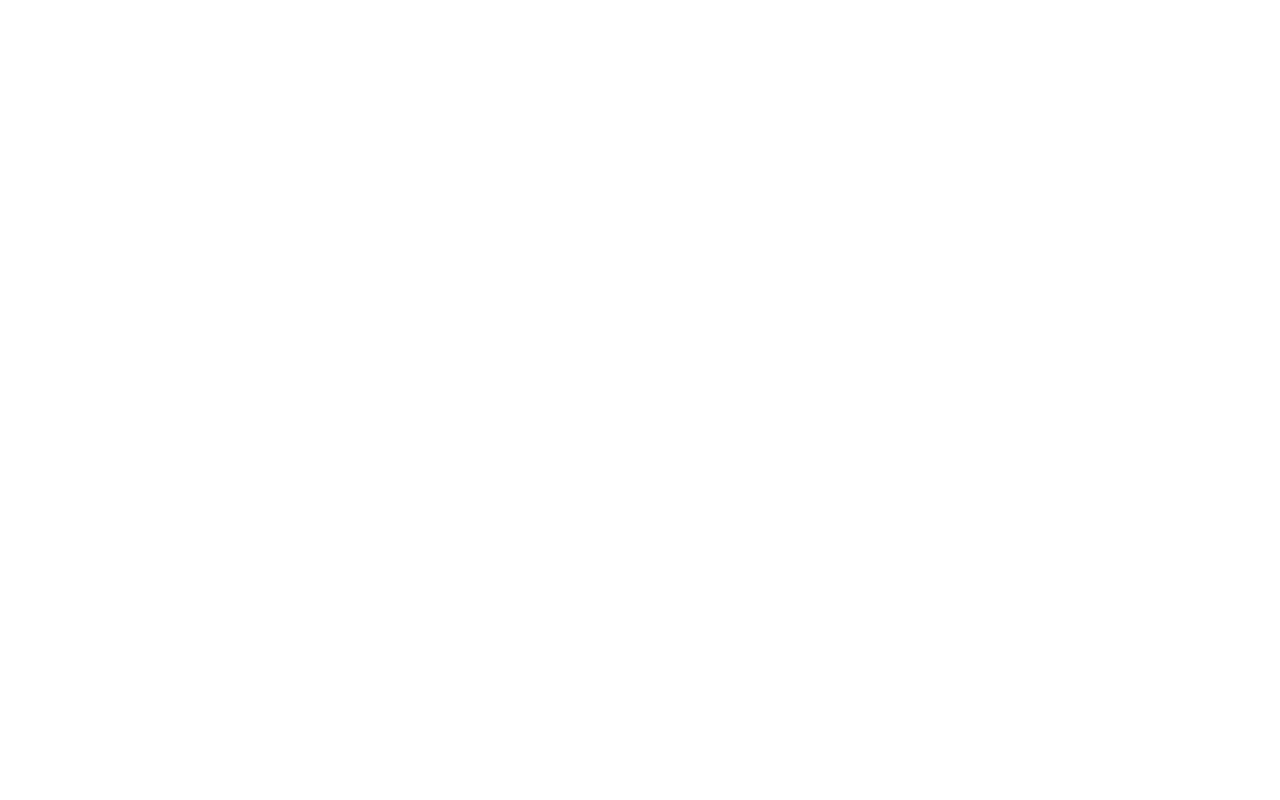
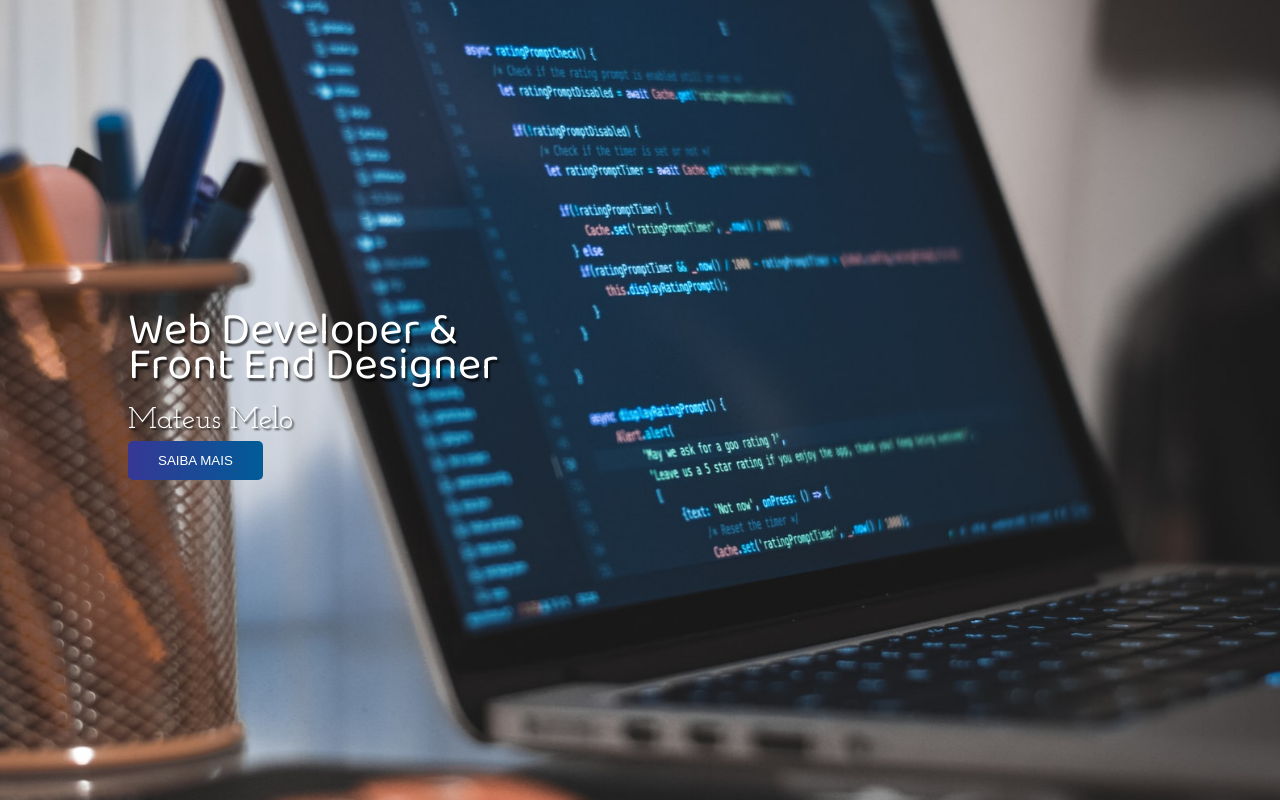
Before and after one commit to matmelo07/portifolio, a plain HTML site: page index.html in a window 1280 px wide. Drawn offline with Linux system fonts and the light colour scheme.

Commit message:
:package: header

```diff
--- a/index.html
+++ b/index.html
@@ -5,9 +5,26 @@
     <meta http-equiv="X-UA-Compatible" content="IE=edge">
     <meta name="viewport" content="width=device-width, initial-scale=1.0">
     <link rel="stylesheet" href="style.css">
-    <title>Portifolio</title>
+    <link rel="apple-touch-icon" sizes="180x180" href="imagens/apple-touch-icon.png">
+    <link rel="icon" type="image/png" sizes="32x32" href="imagens/favicon-32x32.png">
+    <link rel="icon" type="image/png" sizes="16x16" href="imagens/favicon-16x16.png">
+    <link rel="manifest" href="/site.webmanifest">
+    <title>Portfolio</title>
 </head>
 <body>
+    <div class="container">
+        <header>
+            <div class="img-wrapper">
+                <img src="./imagens/bg4.jpg" alt="">
+            </div>
+            <div class="banner">
+                <h1>web developer & </br>front end designer</h1>
+                <p>mateus melo</p>
+                <button>saiba mais</button>
+            </div>
+        </header>
+    </div>
+
 
 </body>
 </html>
--- a/style.css
+++ b/style.css
@@ -1,2 +1,87 @@
 @import url('https://fonts.googleapis.com/css2?family=Baloo+Da+2:wght@400;500;600;700&family=Josefin+Slab:ital,wght@0,300;0,400;1,100;1,200;1,300&family=Mulish:ital,wght@0,200;0,300;1,200;1,300&display=swap');
-@import url( "https://cdnjs.cloudflare.com/ajax/libs/font-awesome/6.0.0-beta2/css/all.min.css")
+@import url( "https://cdnjs.cloudflare.com/ajax/libs/font-awesome/6.0.0-beta2/css/all.min.css");
+
+*{
+    margin: 0;
+    padding: 0;
+}
+
+header{
+    width: 100%;
+    height: 100vh;
+    overflow: hidden;
+    position: absolute;
+}
+.img-wrapper{
+    width: 100%;
+    height: 100%;
+}
+.img-wrapper img{
+    width: 100%;
+    height: 100%;
+    object-fit: cover;
+    animation: zoom 25s forwards;
+
+}
+@keyframes zoom{
+    0%{
+       transform: scale(1.3)
+    }
+    100%{
+        transform: scale(1)
+    }
+}
+.banner{
+    left: 10%;
+    bottom: 40%;
+    position: absolute;
+}
+.banner h1{
+    color: #fff;
+    font-family: 'baloo da 2',serif;
+    font-weight: 400;
+    line-height: 35px;
+    font-size: 45px;
+    text-transform: capitalize;
+    text-shadow: 2px 3px 2px rgba(0, 0, 0, 0.692);
+    animation: moveBanner 1.5s forwards;
+    opacity: 0;
+}
+@keyframes moveBanner{
+    0%{
+        transform: translateY(10rem) rotateY(-35deg);
+
+    }
+    100%{
+        transform: translateY(0);
+        opacity: 1;
+    }
+}
+.banner p{
+    color: #fff;
+    text-transform: capitalize;
+    margin-top: 20px;
+    font-size: 30px;
+    font-family: 'Josefin Slab',serif ;
+    text-shadow: 2px 2px 2px rgba(0, 0, 0, 0.692);
+    font-weight: 550;
+    animation: moveBanner 2s forwards;
+    opacity: 0;
+}
+.banner button{
+    padding: 12px 30px;
+    background: #005C97;
+    background: -webkit-linear-gradient(to right, #363795, #005C97);
+    background: linear-gradient(to right, #363795, #005C97);
+    border: none;
+    color: #fff;
+    text-transform: uppercase;
+    border-radius: 5px;
+    margin-top: 5px;
+    cursor: pointer;
+    animation: moveBanner 2.3s forwards;
+    opacity: 0;
+}
+.banner button:hover{
+    background: rgba(0, 0, 255, 0.89);
+}
```
Also changed, not shown: imagens/android-chrome-192x192.png (renamed from android-chrome-192x192.png), imagens/android-chrome-512x512.png (renamed from android-chrome-512x512.png), imagens/apple-touch-icon.png (renamed from apple-touch-icon.png), imagens/bg.jpg (added), imagens/bg1.jpg (added), imagens/bg3.jpg (added), imagens/bg4.jpg (added), imagens/favicon-16x16.png (renamed from favicon-16x16.png), imagens/favicon-32x32.png (renamed from favicon-32x32.png), site.webmanifest, 1 other file.
